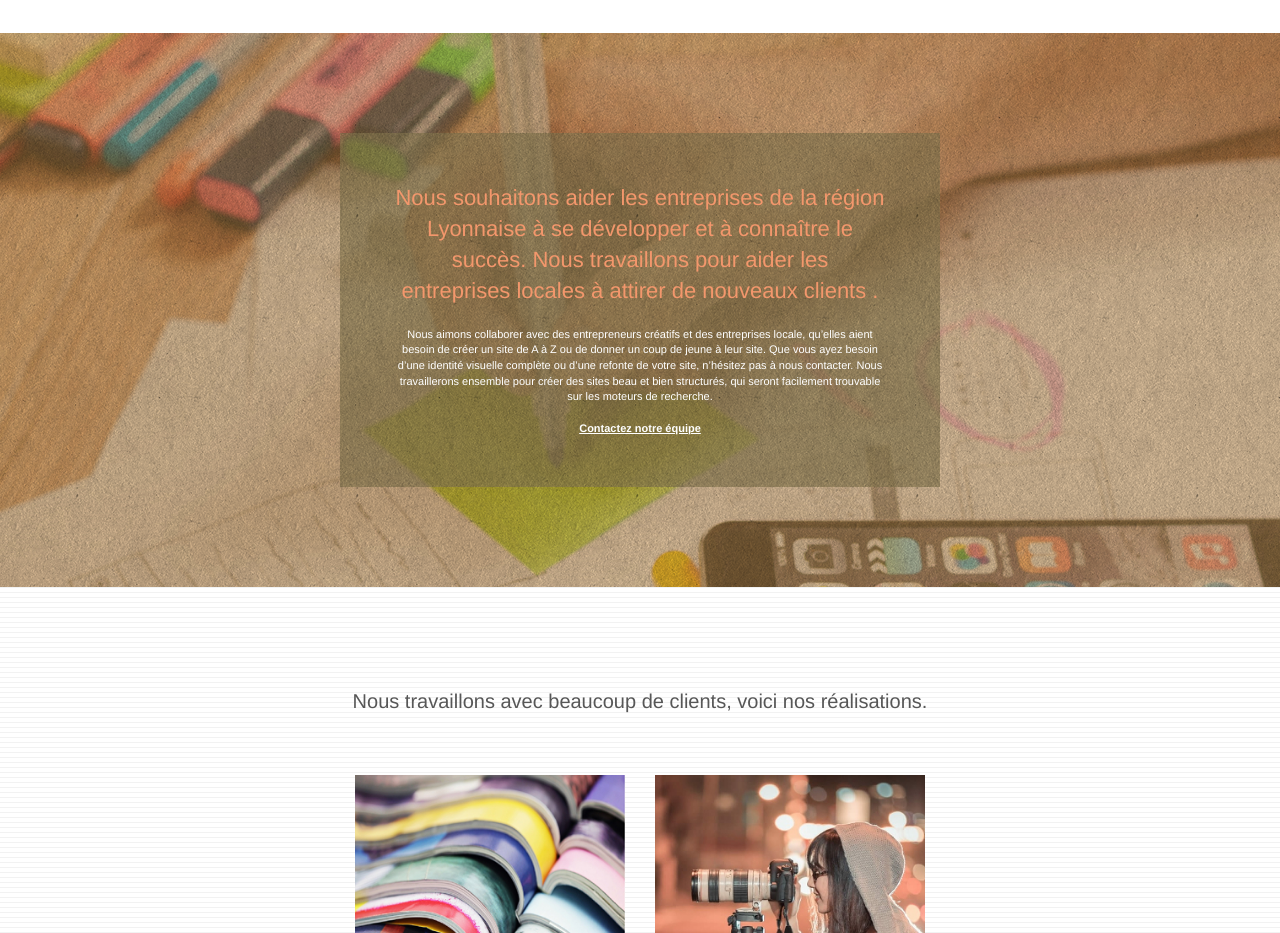
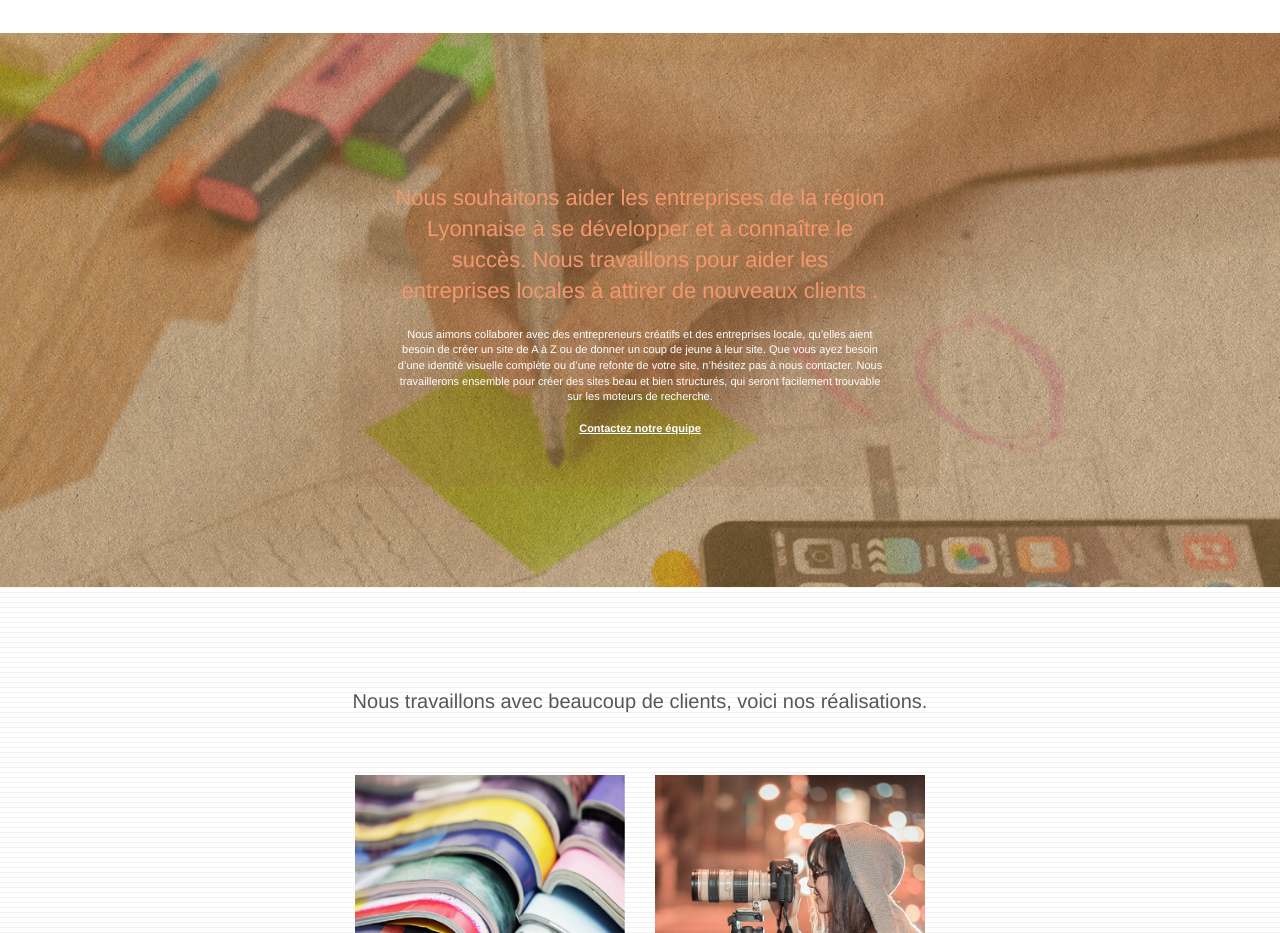
Before and after one commit to BrunoClevenot/BrunoClevenot_04_12072021, a plain HTML site: page index.html in a window 1280 px wide. Shown: the part 1120-2053 px from the top of the page. Drawn offline with Linux system fonts and the light colour scheme.

Commit message:
7. Changement de la couleur d'arriere plan pour la div row du bloc 3 dans la page index

```diff
--- a/style.css
+++ b/style.css
@@ -769,7 +769,7 @@ h4 {
 }
 
 .black-background {
-    background-color: rgba(165, 147, 99, 0.7);
+    background-color: rgba(204, 149, 104, 0.2);
     padding: 40px 40px 40px 40px;
 }
 
```
